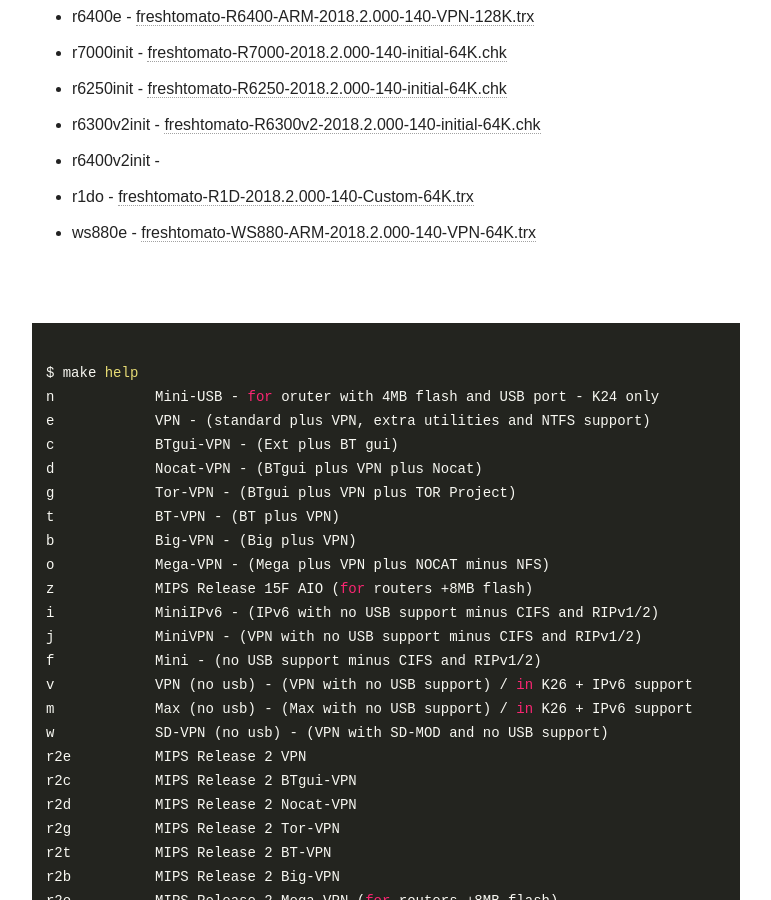
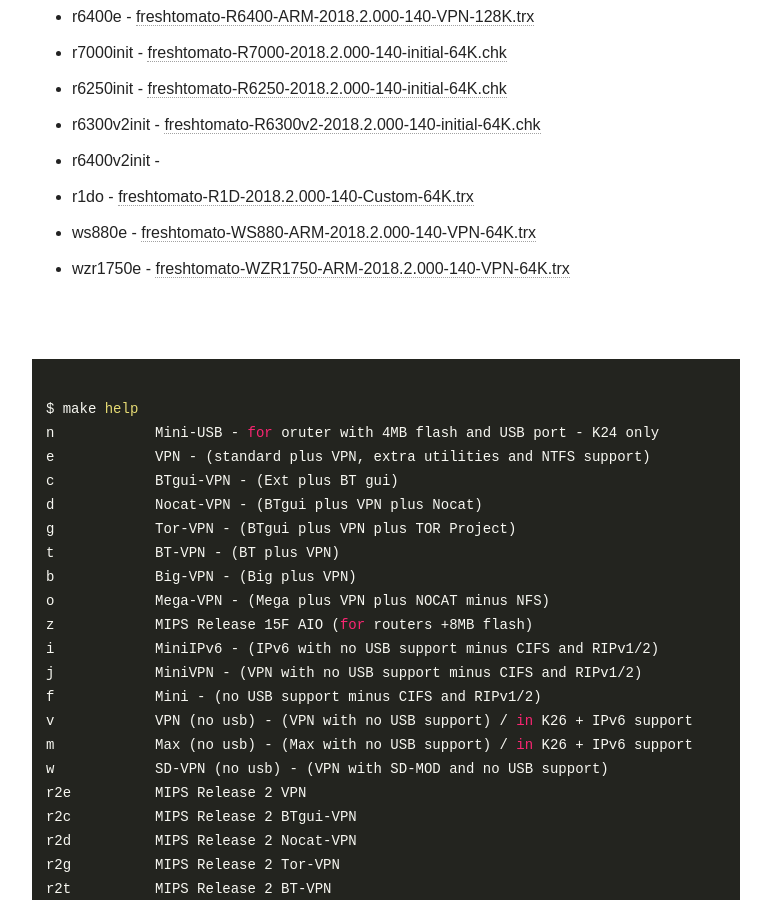
Before and after one commit to oglopss/freshTomato-ARM-ci-jekyll, a Jekyll site: the page built from index.html, in a window 1280 px wide and 900 px high, scrolled down 811 px. Shown: the whole window, without its empty margins (254-1025 px from the left). Built offline with Jekyll 4.4.1, drawn with Linux system fonts in a browser that asks for light colours; nearby versions of some CDN libraries.

Commit message:
Travis build 53 wzr1750e pushed to gh-pages

```diff
--- a/_data/ss.yml
+++ b/_data/ss.yml
@@ -12,3 +12,4 @@
   - 0013 r6300v2init freshtomato-R6300v2-2018.2.000-140-initial-64K.chk
   - 0016 ws880e freshtomato-WS880-ARM-2018.2.000-140-VPN-64K.trx
   - 0015 r1do freshtomato-R1D-2018.2.000-140-Custom-64K.trx
+  - 0018 wzr1750e freshtomato-WZR1750-ARM-2018.2.000-140-VPN-64K.trx
```
